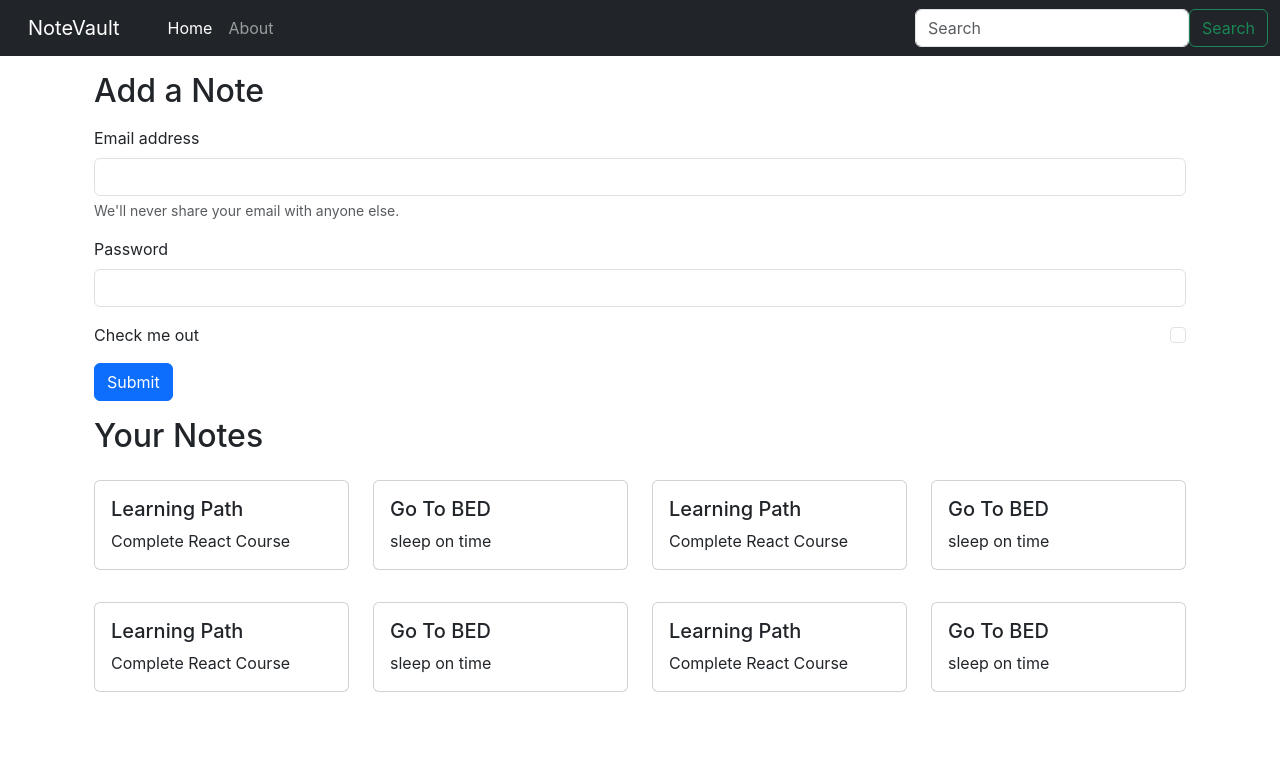
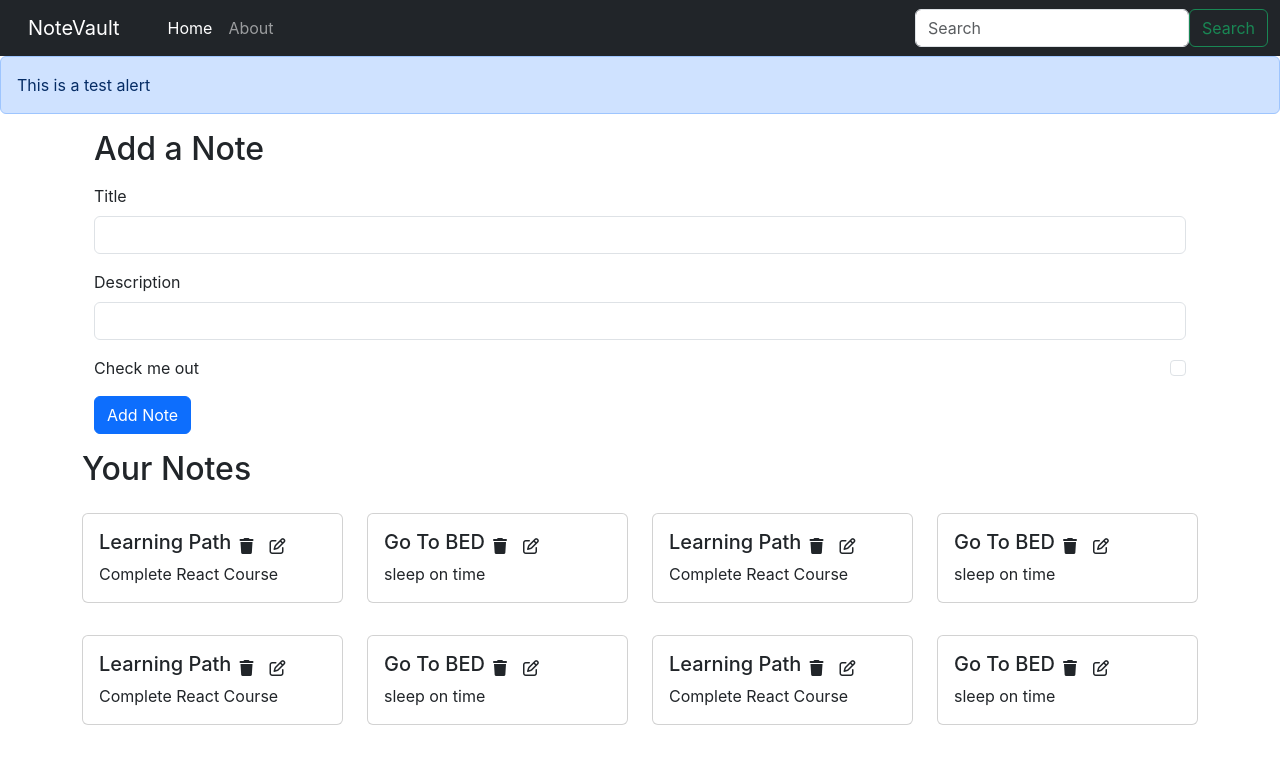
Before and after one commit to Rahimeen-Altaf/NoteVault-MERN-Frontend, a React (Create React App) app: page / in a window 1280 px wide. Shown: the top 764 px of the page. Built offline with nearby package versions, Linux system fonts and the light colour scheme; the HTML template or start-up script is replaced by a standard one.

Commit message:
add notes functionality added

```diff
--- a/public/index.html
+++ b/public/index.html
@@ -17,6 +17,7 @@
   </head>
   <body>
     <div id="root"></div>
+    <script src="https://kit.fontawesome.com/aafa547394.js" crossorigin="anonymous"></script>
     <script src="https://cdn.jsdelivr.net/npm/bootstrap@5.3.2/dist/js/bootstrap.bundle.min.js" integrity="sha384-C6RzsynM9kWDrMNeT87bh95OGNyZPhcTNXj1NW7RuBCsyN/o0jlpcV8Qyq46cDfL" crossorigin="anonymous"></script>
   </body>
 </html>
--- a/src/App.js
+++ b/src/App.js
@@ -4,6 +4,7 @@
 import Navbar from "./components/Navbar";
 import { BrowserRouter as Router, Routes, Route } from "react-router-dom";
 import NoteState from './context/notes/NoteState';
+import Alert from './components/Alert';
 
 function App() {
   return (
@@ -11,6 +12,7 @@
       <NoteState>
         <Router>
           <Navbar />
+          <Alert message="This is a test alert" />
           <div className="container">
             <Routes>
               <Route exact path="/" element={<Home />}></Route>
--- /dev/null
+++ b/src/components/AddNote.js
@@ -0,0 +1,39 @@
+import React, {useContext, useState} from 'react'
+import NoteContext from '../context/notes/noteContext';
+
+export default function AddNote() {
+    const context = useContext(NoteContext);
+    const {addNote} = context;
+
+    const [note, setNote] = useState({title: "", description: "", tag: "default"})
+
+    const handleClick = (e) => {
+        e.preventDefault();
+        addNote(note.title, note.description, note.tag);
+    }
+
+    const onChange = (e) => {
+        setNote({...note, [e.target.name]: e.target.value});
+    }
+
+  return (
+    <div className="container my-3">
+    <h2>Add a Note</h2>
+    <form className='my-3'>
+      <div className="mb-3">
+        <label htmlFor="title" className="form-label">Title</label>
+        <input type="text" className="form-control" id="title" name="title" aria-describedby="emailHelp"  onChange={onChange} />
+      </div>
+      <div className="mb-3">
+        <label htmlFor="description" className="form-label">Description</label>
+        <input type="text" className="form-control" id="description" name="description" onChange={onChange} />
+      </div>
+      <div className="mb-3 form-check">
+        <input type="checkbox" className="form-check-input" id="exampleCheck1" />
+        <label className="form-check-label" htmlFor="exampleCheck1">Check me out</label>
+      </div>
+      <button type="submit" className="btn btn-primary" onClick={handleClick}>Add Note</button>
+    </form>
+  </div>
+  )
+}
--- /dev/null
+++ b/src/components/Alert.js
@@ -0,0 +1,9 @@
+import React from 'react'
+
+export default function Alert(props) {
+    return (
+        <div className="alert alert-primary" role="alert">
+            {props.message}
+        </div>
+    )
+}
--- a/src/components/Home.js
+++ b/src/components/Home.js
@@ -2,27 +2,8 @@
 
 export default function Home() {
   return (
-    <>
-      <div className="container my-3">
-        <h2>Add a Note</h2>
-        <form className='my-3'>
-          <div className="mb-3">
-            <label for="exampleInputEmail1" className="form-label">Email address</label>
-            <input type="email" className="form-control" id="exampleInputEmail1" aria-describedby="emailHelp" />
-            <div id="emailHelp" className="form-text">We'll never share your email with anyone else.</div>
-          </div>
-          <div className="mb-3">
-            <label for="exampleInputPassword1" className="form-label">Password</label>
-            <input type="password" className="form-control" id="exampleInputPassword1" />
-          </div>
-          <div className="mb-3 form-check">
-            <input type="checkbox" className="form-check-input" id="exampleCheck1" />
-            <label className="form-check-label" for="exampleCheck1">Check me out</label>
-          </div>
-          <button type="submit" className="btn btn-primary">Submit</button>
-        </form>
+    <div>
         <Notes/>
-      </div>
-    </>
+    </div>
   )
 }
--- a/src/components/NoteItem.js
+++ b/src/components/NoteItem.js
@@ -4,11 +4,15 @@
     const { note } = props;
     return (
         <div className='col-md-3'>
-            <div class="card my-3">
-                <div class="card-body">
-                    <h5 class="card-title">
-                        {note.title}</h5>
-                    <p class="card-text">
+            <div className="card my-3">
+                <div className="card-body">
+                    <div className="d-flex align-items-center">
+                        <h5 className="card-title">
+                            {note.title}</h5>
+                        <i className="fa-solid fa-trash mx-2"></i>
+                        <i className="fa-regular fa-pen-to-square mx-2"></i>
+                    </div>
+                    <p className="card-text">
                         {note.description}</p>
                 </div>
             </div>
--- a/src/components/Notes.js
+++ b/src/components/Notes.js
@@ -1,16 +1,20 @@
 import React, { useContext } from 'react'
 import NoteContext from '../context/notes/noteContext';
 import NoteItem from './NoteItem';
+import AddNote from './AddNote';
 export default function Notes() {
-  const context = useContext(NoteContext);
-  const {notes, setNotes} = context;
+    const context = useContext(NoteContext);
+    const {notes} = context;
 
   return (
+    <>
+    <AddNote/>
     <div className="row my-3">
     <h2>Your Notes</h2>
     {notes.map((note)=> {
-      return <NoteItem note={note} />;
+        return <NoteItem key={note._id} note={note} />;
     })}
     </div>
+    </>
   )
 }
--- a/src/context/notes/NoteState.js
+++ b/src/context/notes/NoteState.js
@@ -5,7 +5,7 @@
 const NoteState = (props) => {
     const notesInitial = [
         {
-          "_id": "6516b19fcb0b13c2474c47d3",
+          "_id": "6516b19fcb0b13c23474c47d3",
           "user": "650f10605bf60437dc513f8f",
           "title": "Learning Path",
           "description": "Complete React Course",
@@ -14,7 +14,7 @@
           "__v": 0
         },
         {
-          "_id": "6516f8a172bd9e0b3852897b",
+          "_id": "6516f8a172bd9e0b43852897b",
           "user": "650f10605bf60437dc513f8f",
           "title": "Go To BED",
           "description": "sleep on time",
@@ -23,7 +23,7 @@
           "__v": 0
         },
         {
-          "_id": "6516b19fcb0b13c2474c47d3",
+          "_id": "6516b19fcb0b13c25474c47d3",
           "user": "650f10605bf60437dc513f8f",
           "title": "Learning Path",
           "description": "Complete React Course",
@@ -32,7 +32,7 @@
           "__v": 0
         },
         {
-          "_id": "6516f8a172bd9e0b3852897b",
+          "_id": "6516f8a172bd9e0b36852897b",
           "user": "650f10605bf60437dc513f8f",
           "title": "Go To BED",
           "description": "sleep on time",
@@ -41,7 +41,7 @@
           "__v": 0
         },
         {
-          "_id": "6516b19fcb0b13c2474c47d3",
+          "_id": "6516b19fc7b0b13c2474c47d3",
           "user": "650f10605bf60437dc513f8f",
           "title": "Learning Path",
           "description": "Complete React Course",
@@ -50,7 +50,7 @@
           "__v": 0
         },
         {
-          "_id": "6516f8a172bd9e0b3852897b",
+          "_id": "6516f8a172bd9458e0b3852897b",
           "user": "650f10605bf60437dc513f8f",
           "title": "Go To BED",
           "description": "sleep on time",
@@ -58,7 +58,7 @@
           "date": "2023-09-29T16:17:37.951Z",
           "__v": 0
         }, {
-          "_id": "6516b19fcb0b13c2474c47d3",
+          "_id": "6516b1219fcb0b13c2474c497d3",
           "user": "650f10605bf60437dc513f8f",
           "title": "Learning Path",
           "description": "Complete React Course",
@@ -67,7 +67,7 @@
           "__v": 0
         },
         {
-          "_id": "6516f8a172bd9e0b3852897b",
+          "_id": "6516f238a172bd9e00b3852897b",
           "user": "650f10605bf60437dc513f8f",
           "title": "Go To BED",
           "description": "sleep on time",
@@ -78,8 +78,34 @@
       ]
 
       const [notes, setNotes] = useState(notesInitial)
+
+      // Add a note
+      const addNote = (title, description, tag) => {
+        // TODO: API Call
+        console.log('adding a new note')
+        const note = {
+          "_id": "6516f238a172bd9e00b3852897b",
+          "user": "650f10605bf60437dc513f8f",
+          "title": title,
+          "description": description,
+          "tag": tag,
+          "date": "2023-09-29T16:17:37.951Z",
+          "__v": 0
+        };
+        setNotes(notes.concat(note));
+
+      }
+
+      // Delete a note
+      const deleteNote = (id) => {
+      }
+
+      // Edit a note
+      const editNote = (id, title, description, tag) => {
+      }
+
     return (
-        <NoteContext.Provider value={{notes, setNotes}}>
+        <NoteContext.Provider value={{notes, addNote, deleteNote, editNote}}>
             {props.children}
         </NoteContext.Provider>
     )
--- a/src/index.css
+++ b/src/index.css
@@ -11,3 +11,7 @@
   font-family: source-code-pro, Menlo, Monaco, Consolas, 'Courier New',
     monospace;
 }
+
+i {
+  cursor: pointer;
+}
```
